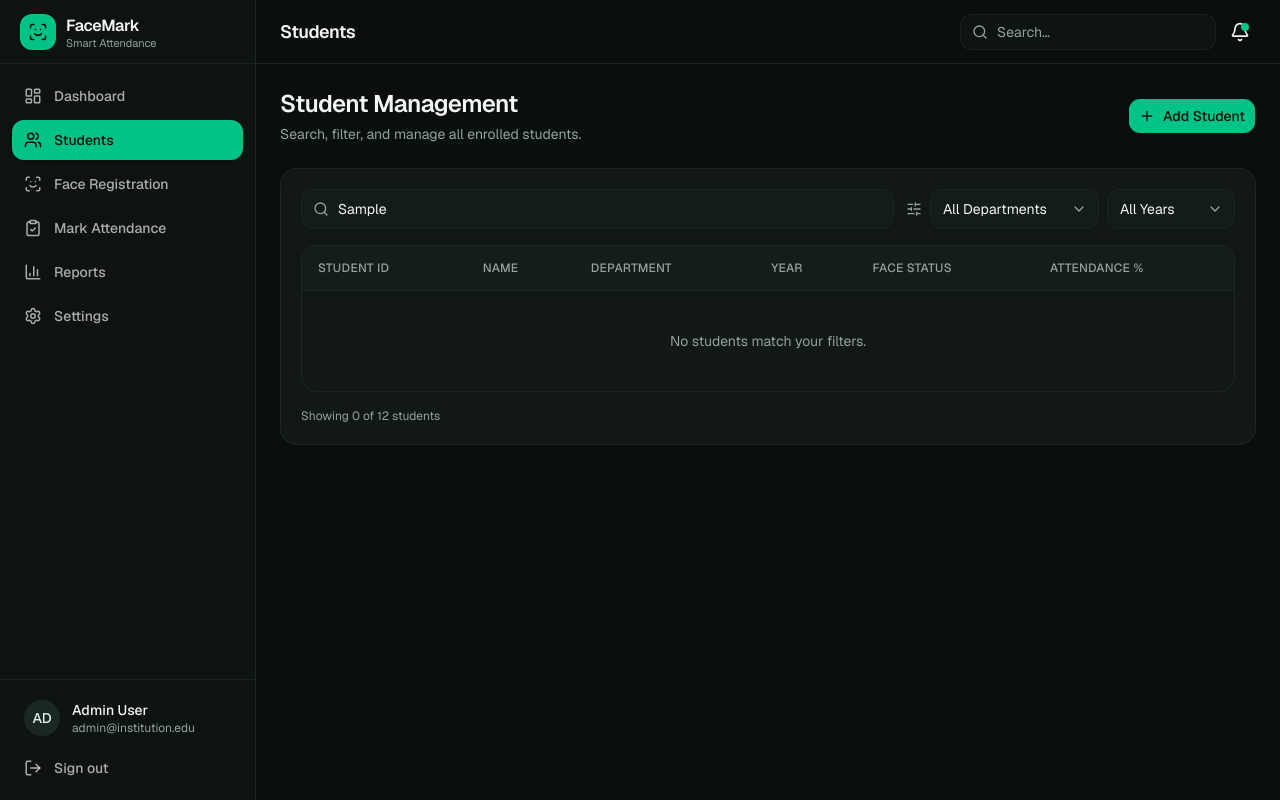
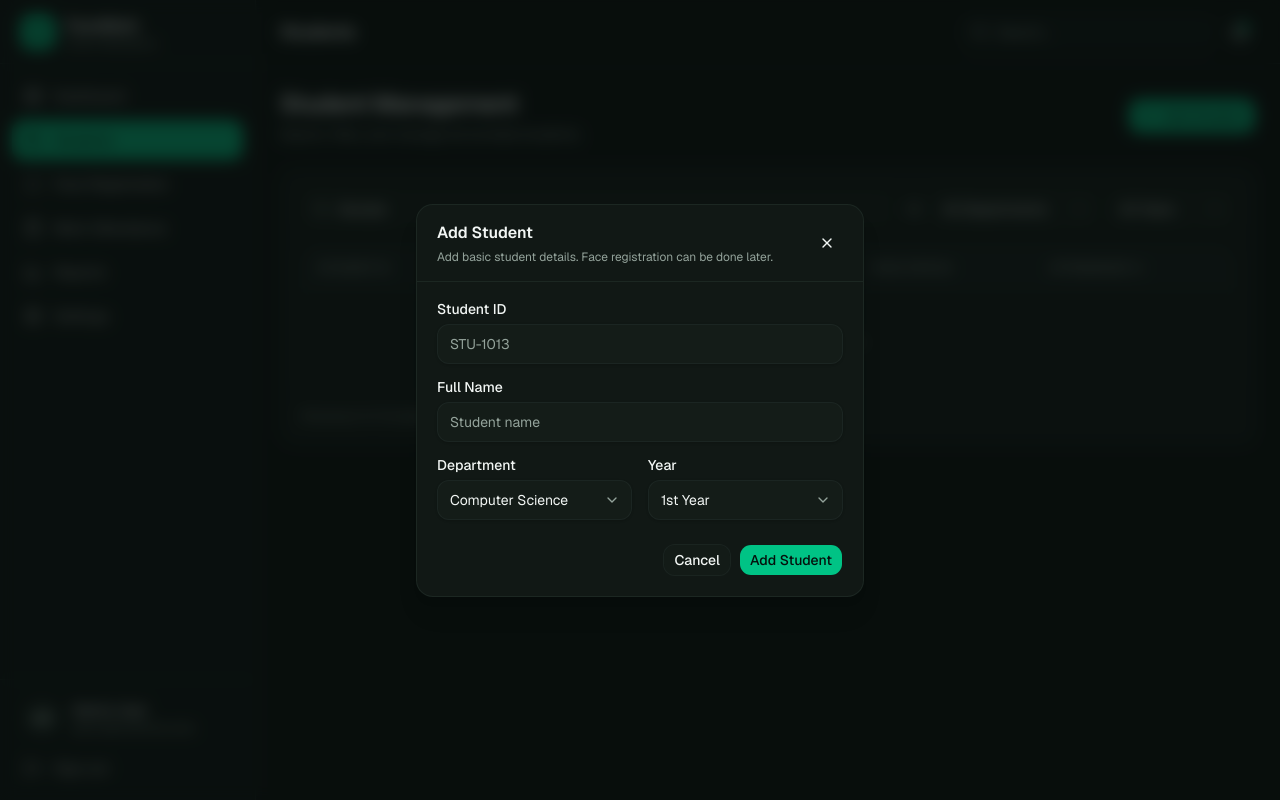
Before and after one commit to ayu-tea/smart-attendance, a Next.js app: page /dashboard/students in a window 1280 px wide. Both pictures are taken after typing "Sample" into the empty fields and a click on the button "Add Student". Built offline with nearby package versions, Linux system fonts and the light colour scheme.

Commit message:
feat: add student management form and update student list handling
Co-authored-by: Ayutee <178483492+ayu-tea@users.noreply.github.com>

```diff
--- a/app/dashboard/students/page.tsx
+++ b/app/dashboard/students/page.tsx
@@ -1,6 +1,6 @@
 'use client'
 
-import { Plus, Search, SlidersHorizontal } from 'lucide-react'
+import { Plus, Search, SlidersHorizontal, X } from 'lucide-react'
 import { useMemo, useState } from 'react'
 
 import { PageHeader } from '@/components/dashboard/page-header'
@@ -17,17 +17,27 @@ import {
   TableRow,
 } from '@/components/ui/data-table'
 import { Input } from '@/components/ui/input'
+import { Label } from '@/components/ui/label'
 import { Select } from '@/components/ui/select'
 import { cn } from '@/lib/utils'
-import { departments, students, years } from '@/lib/mock-data'
+import { departments, students as initialStudents, years, type Student } from '@/lib/mock-data'
 
 export default function StudentsPage() {
+  const [studentList, setStudentList] = useState<Student[]>(initialStudents)
   const [query, setQuery] = useState('')
   const [dept, setDept] = useState('all')
   const [year, setYear] = useState('all')
+  const [open, setOpen] = useState(false)
+
+  const [form, setForm] = useState({
+    id: '',
+    name: '',
+    department: departments[0],
+    year: years[0],
+  })
 
   const filtered = useMemo(() => {
-    return students.filter((s) => {
+    return studentList.filter((s) => {
       const matchesQuery =
         s.name.toLowerCase().includes(query.toLowerCase()) ||
         s.id.toLowerCase().includes(query.toLowerCase())
@@ -35,7 +45,31 @@ export default function StudentsPage() {
       const matchesYear = year === 'all' || s.year === year
       return matchesQuery && matchesDept && matchesYear
     })
-  }, [query, dept, year])
+  }, [query, dept, year, studentList])
+
+  function handleAddStudent(e: React.FormEvent) {
+    e.preventDefault()
+
+    const newStudent: Student = {
+      id: form.id.trim(),
+      name: form.name.trim(),
+      department: form.department,
+      year: form.year,
+      faceStatus: 'not-registered',
+      attendance: 0,
+    }
+
+    if (!newStudent.id || !newStudent.name) return
+
+    setStudentList((prev) => [newStudent, ...prev])
+    setForm({
+      id: '',
+      name: '',
+      department: departments[0],
+      year: years[0],
+    })
+    setOpen(false)
+  }
 
   return (
     <div className="flex flex-col gap-6">
@@ -43,7 +77,7 @@ export default function StudentsPage() {
         title="Student Management"
         description="Search, filter, and manage all enrolled students."
         action={
-          <Button size="lg" className="gap-2">
+          <Button size="lg" className="gap-2" onClick={() => setOpen(true)}>
             <Plus className="size-4" />
             Add Student
           </Button>
@@ -62,6 +96,7 @@ export default function StudentsPage() {
                 className="pl-9"
               />
             </div>
+
             <div className="flex items-center gap-2 text-muted-foreground">
               <SlidersHorizontal className="hidden size-4 sm:block" />
               <Select
@@ -76,6 +111,7 @@ export default function StudentsPage() {
                   </option>
                 ))}
               </Select>
+
               <Select
                 value={year}
                 onChange={(e) => setYear(e.target.value)}
@@ -103,6 +139,7 @@ export default function StudentsPage() {
                   <TableHead>Attendance %</TableHead>
                 </TableRow>
               </TableHeader>
+
               <TableBody>
                 {filtered.map((student) => (
                   <TableRow key={student.id}>
@@ -139,6 +176,7 @@ export default function StudentsPage() {
                     </TableCell>
                   </TableRow>
                 ))}
+
                 {filtered.length === 0 && (
                   <TableRow>
                     <TableCell colSpan={6} className="py-10 text-center text-muted-foreground">
@@ -151,10 +189,94 @@ export default function StudentsPage() {
           </TableContainer>
 
           <p className="text-xs text-muted-foreground">
-            Showing {filtered.length} of {students.length} students
+            Showing {filtered.length} of {studentList.length} students
           </p>
         </CardContent>
       </Card>
+
+      {open && (
+        <div className="fixed inset-0 z-50 flex items-center justify-center bg-background/70 p-4 backdrop-blur-sm">
+          <div className="w-full max-w-md rounded-xl border border-border bg-card shadow-xl">
+            <div className="flex items-center justify-between border-b border-border px-5 py-4">
+              <div>
+                <h3 className="font-semibold">Add Student</h3>
+                <p className="mt-1 text-xs text-muted-foreground">
+                  Add basic student details. Face registration can be done later.
+                </p>
+              </div>
+
+              <Button variant="ghost" size="icon" onClick={() => setOpen(false)}>
+                <X className="size-4" />
+              </Button>
+            </div>
+
+            <form onSubmit={handleAddStudent} className="flex flex-col gap-4 p-5">
+              <div className="flex flex-col gap-2">
+                <Label htmlFor="student-id">Student ID</Label>
+                <Input
+                  id="student-id"
+                  placeholder="STU-1013"
+                  value={form.id}
+                  onChange={(e) => setForm((prev) => ({ ...prev, id: e.target.value }))}
+                  required
+                />
+              </div>
+
+              <div className="flex flex-col gap-2">
+                <Label htmlFor="student-name">Full Name</Label>
+                <Input
+                  id="student-name"
+                  placeholder="Student name"
+                  value={form.name}
+                  onChange={(e) => setForm((prev) => ({ ...prev, name: e.target.value }))}
+                  required
+                />
+              </div>
+
+              <div className="grid gap-4 sm:grid-cols-2">
+                <div className="flex flex-col gap-2">
+                  <Label htmlFor="student-dept">Department</Label>
+                  <Select
+                    id="student-dept"
+                    value={form.department}
+                    onChange={(e) =>
+                      setForm((prev) => ({ ...prev, department: e.target.value }))
+                    }
+                  >
+                    {departments.map((d) => (
+                      <option key={d} value={d}>
+                        {d}
+                      </option>
+                    ))}
+                  </Select>
+                </div>
+
+                <div className="flex flex-col gap-2">
+                  <Label htmlFor="student-year">Year</Label>
+                  <Select
+                    id="student-year"
+                    value={form.year}
+                    onChange={(e) => setForm((prev) => ({ ...prev, year: e.target.value }))}
+                  >
+                    {years.map((y) => (
+                      <option key={y} value={y}>
+                        {y}
+                      </option>
+                    ))}
+                  </Select>
+                </div>
+              </div>
+
+              <div className="mt-2 flex justify-end gap-2">
+                <Button type="button" variant="outline" onClick={() => setOpen(false)}>
+                  Cancel
+                </Button>
+                <Button type="submit">Add Student</Button>
+              </div>
+            </form>
+          </div>
+        </div>
+      )}
     </div>
   )
 }
```
